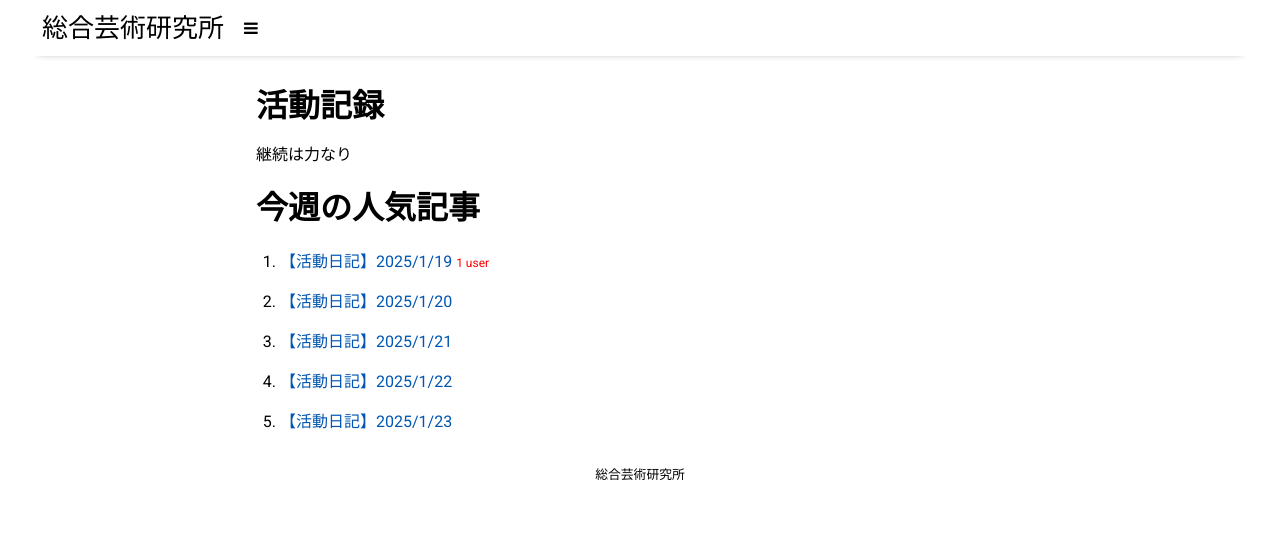
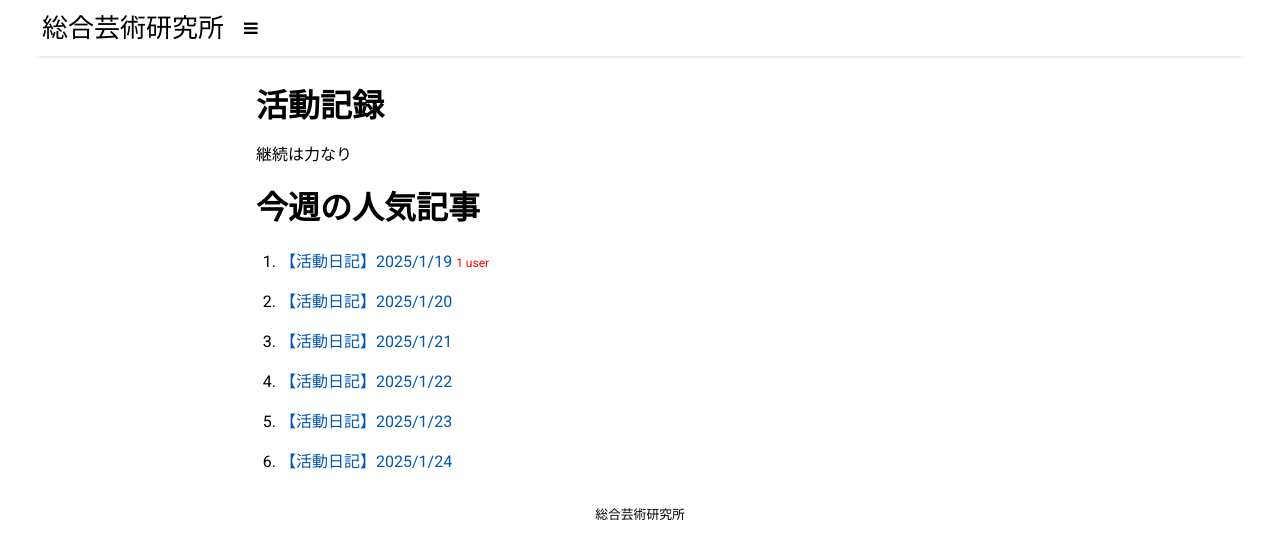
Before and after one commit to gj1002509/zakisikoku, a Jekyll site: the page built from _posts/2024-09-22-active.md, in a window 1280 px wide. Shown: the top 559 px of the page. Built offline with Jekyll 4.4.1, drawn with Linux system fonts in a browser that asks for light colours; nearby versions of some CDN libraries.

Commit message:
Update 2024-09-22-active.md

```diff
--- a/_posts/2024-09-22-active.md
+++ b/_posts/2024-09-22-active.md
@@ -60,6 +60,9 @@ categories: active
         <li>
             <a href="{{ site.baseurl }}/2025-1-23-daily">【活動日記】2025/1/23 </a>
         </li>
+        <li>
+            <a href="{{ site.baseurl }}/2025-1-24-daily">【活動日記】2025/1/24 </a>
+        </li>
     </ol>
 
 </body>
```
